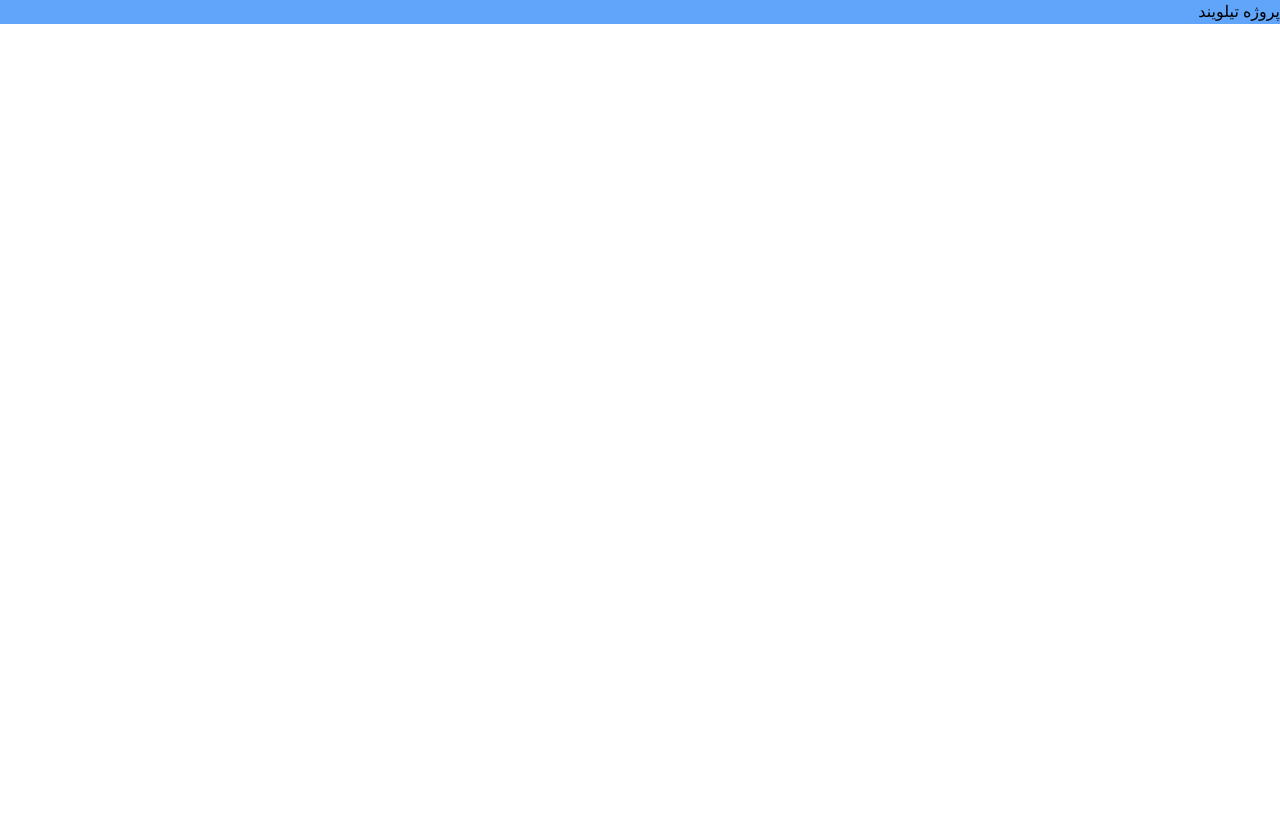
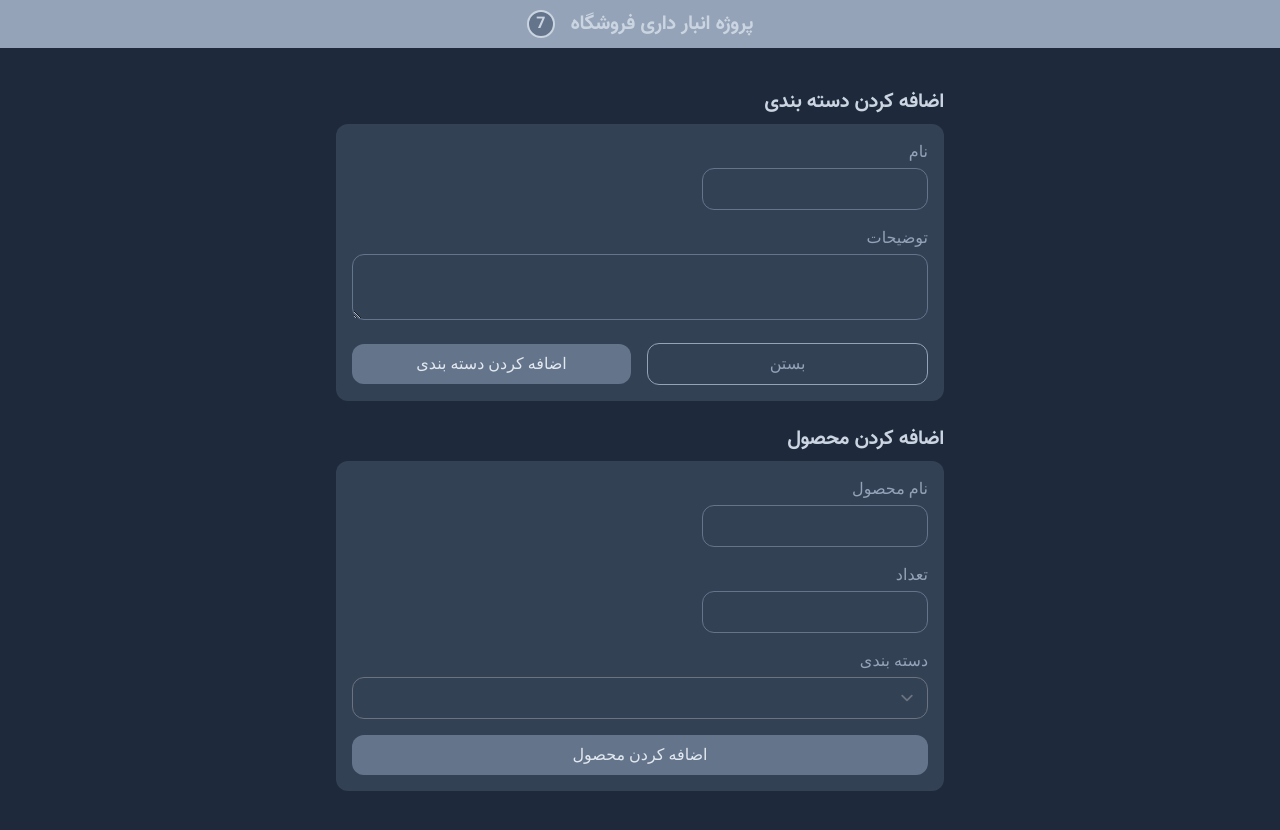
Before and after one commit to erfanmoulaee/Inventory-Store, a website: page public/index.html in a window 1280 px wide. Before the commit the page ends 800 px from the top, so only its background shows below. Drawn offline with Linux system fonts and the light colour scheme; files whose address does not match are found by name; a web font is replaced by a local one.

Commit message:
category and product ui added

```diff
--- a/package.json
+++ b/package.json
@@ -10,6 +10,7 @@
   "author": "",
   "license": "ISC",
   "devDependencies": {
+    "@tailwindcss/forms": "^0.5.2",
     "autoprefixer": "^10.4.7",
     "postcss-cli": "^9.1.0",
     "tailwindcss": "^3.0.24"
--- a/public/index.html
+++ b/public/index.html
@@ -7,7 +7,119 @@
     <title>Inventory Store</title>
   </head>
   <link rel="stylesheet" href="./build/tailwind.css" />
-  <body>
-    <h1 class="bg-blue-400">پروژه تیلویند</h1>
+  <body class="bg-slate-800 min-h-screen">
+    <!-- appbar -->
+    <div
+      class="h-12 flex items-center justify-center gap-x-4 bg-slate-400 mb-6"
+    >
+      <h1 class="md:text-xl text-sm font-bold text-slate-300">
+        پروژه انبار داری فروشگاه
+      </h1>
+      <span
+        class="flex items-center justify-center w-7 h-7 rounded-full bg-slate-500 border-2 border-slate-300 font-bold text-slate-300"
+        >7</span
+      >
+    </div>
+    <!-- App Content -->
+    <div class="container max-w-screen-sm mx-auto p-4">
+      <!-- category-form  -->
+      <section>
+        <div class="mb-6" id="category-wrapper">
+          <h2 class="text-xl text-slate-300 font-bold mb-2">
+            اضافه کردن دسته بندی
+          </h2>
+          <form class="bg-slate-700 p-4 rounded-xl flex flex-col gap-y-4">
+            <div>
+              <label for="category-title" class="block mb-1 text-slate-400">
+                نام
+              </label>
+              <input
+                type="text"
+                name="category-title"
+                id="category-title"
+                class="bg-transparent rounded-xl border border-slate-500 text-slate-400 w-full md:w-auto"
+              />
+            </div>
+            <div>
+              <label
+                for="category-description"
+                class="block mb-1 text-slate-400"
+                >توضیحات</label
+              >
+              <textarea
+                class="bg-transparent rounded-xl border border-slate-500 text-slate-400 w-full"
+                type="text"
+                name="category-description"
+                id="category-description"
+              ></textarea>
+            </div>
+            <div class="flex items-center justify-between gap-x-4">
+              <button
+                class="flex-1 border border-slate-400 text-slate-400 rounded-xl py-2"
+                id="cancel-add-category"
+              >
+                بستن
+              </button>
+              <button
+                id="add-new-category"
+                class="flex-1 bg-slate-500 text-slate-200 rounded-xl py-2"
+              >
+                اضافه کردن دسته بندی
+              </button>
+            </div>
+          </form>
+        </div>
+      </section>
+      <!-- product form  -->
+      <section>
+        <div class="mb-6">
+          <h2 class="text-xl text-slate-300 font-bold mb-2">
+            اضافه کردن محصول
+          </h2>
+          <form class="bg-slate-700 p-4 rounded-xl flex flex-col gap-y-4">
+            <div>
+              <label for="product-title" class="block mb-1 text-slate-400">
+                نام محصول</label
+              >
+              <input
+                type="text"
+                name="product-title"
+                id="product-title"
+                class="bg-transparent rounded-xl border border-slate-500 text-slate-400 w-full md:w-auto"
+              />
+            </div>
+            <div>
+              <label for="product-quantity" class="block mb-1 text-slate-400"
+                >تعداد</label
+              >
+              <input
+                class="bg-transparent rounded-xl border border-slate-500 text-slate-400 w-full md:w-auto"
+                type="number"
+                name="product-quantity"
+                id="product-quantity"
+              />
+            </div>
+            <div>
+              <label for="product-category" class="block mb-1 text-slate-400"
+                >دسته بندی</label
+              >
+              <select
+                name="product-category"
+                id="product-category"
+                class="bg-transparent text-slate-400 rounded-xl w-full"
+              ></select>
+            </div>
+            <div class="flex items-center justify-between gap-x-4">
+              <button
+                id="add-new-product"
+                class="flex-1 bg-slate-500 text-slate-200 rounded-xl py-2"
+              >
+                اضافه کردن محصول
+              </button>
+            </div>
+          </form>
+        </div>
+      </section>
+    </div>
   </body>
 </html>
--- a/tailwind.config.js
+++ b/tailwind.config.js
@@ -7,5 +7,8 @@ module.exports = {
       },
     },
   },
-  plugins: [],
+  plugins: [
+    require("@tailwindcss/forms"),
+    // ...
+  ],
 };
```
Also changed, not shown: public/build/tailwind.css, 1 other file.
